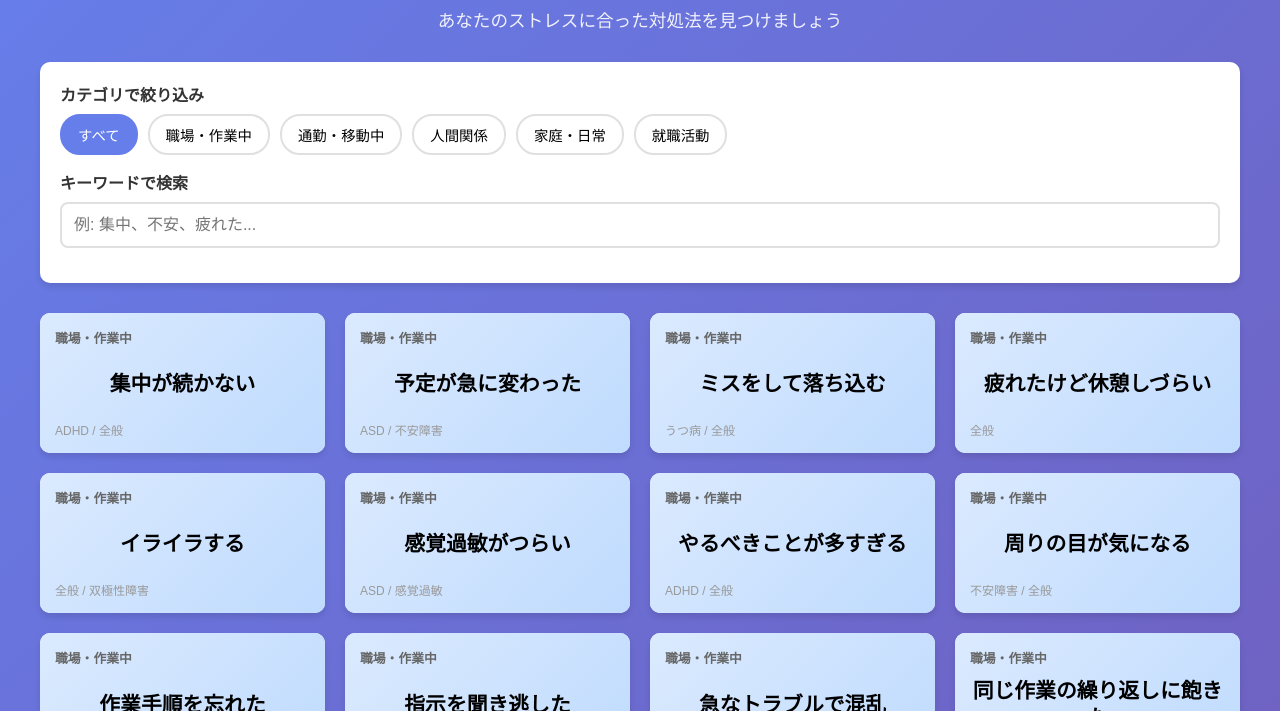
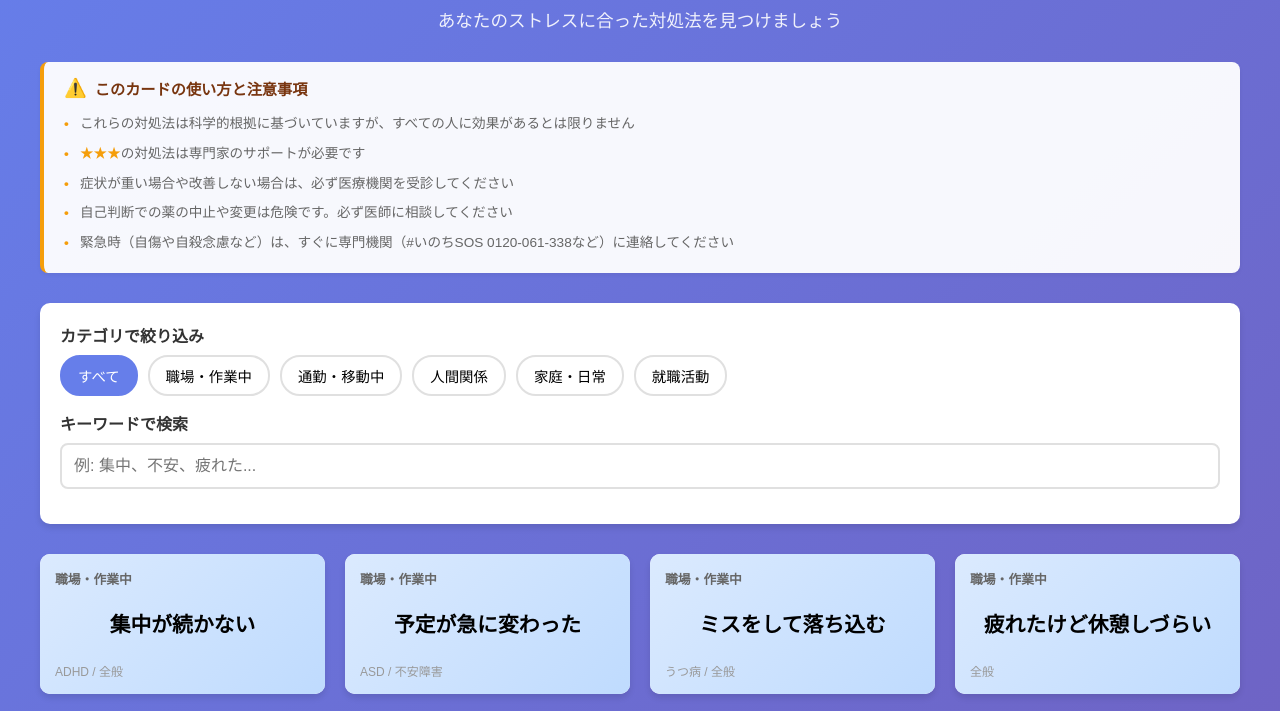
Before and after one commit to Ryuto606/stress-care-cards, a plain HTML site: page docs/index.html in a window 1280 px wide. Shown: the part 81-792 px from the top of the page. Drawn offline with Linux system fonts and the light colour scheme.

Commit message:
Update index.html

```diff
--- a/docs/index.html
+++ b/docs/index.html
@@ -37,6 +37,56 @@
     .subtitle {
       font-size: 1.1em;
       opacity: 0.9;
+    }
+
+    /* 注意事項 */
+    .notice {
+      background: rgba(255, 255, 255, 0.95);
+      border-left: 4px solid #f59e0b;
+      padding: 15px 20px;
+      margin-bottom: 30px;
+      border-radius: 8px;
+      box-shadow: 0 2px 4px rgba(0,0,0,0.05);
+    }
+
+    .notice-header {
+      display: flex;
+      align-items: center;
+      gap: 8px;
+      font-weight: bold;
+      font-size: 0.95em;
+      color: #78350f;
+      margin-bottom: 10px;
+    }
+
+    .notice-icon {
+      font-size: 1.2em;
+    }
+
+    .notice-content {
+      font-size: 0.85em;
+      line-height: 1.6;
+      color: #666;
+    }
+
+    .notice-content ul {
+      list-style: none;
+      padding: 0;
+      margin: 8px 0 0 0;
+    }
+
+    .notice-content li {
+      padding: 4px 0;
+      padding-left: 16px;
+      position: relative;
+    }
+
+    .notice-content li:before {
+      content: '•';
+      position: absolute;
+      left: 0;
+      color: #f59e0b;
+      font-weight: bold;
     }
 
     /* フィルター */
@@ -363,6 +413,19 @@
         font-size: 1.8em;
       }
 
+      .notice {
+        padding: 12px 15px;
+        font-size: 0.9em;
+      }
+
+      .notice-header {
+        font-size: 0.9em;
+      }
+
+      .notice-content {
+        font-size: 0.8em;
+      }
+
       .cards-grid {
         grid-template-columns: 1fr;
       }
@@ -383,6 +446,22 @@
       <h1>🌿 ストレスケアカード</h1>
       <p class="subtitle">あなたのストレスに合った対処法を見つけましょう</p>
     </header>
+
+    <div class="notice">
+      <div class="notice-header">
+        <span class="notice-icon">⚠️</span>
+        <span>このカードの使い方と注意事項</span>
+      </div>
+      <div class="notice-content">
+        <ul>
+          <li>これらの対処法は科学的根拠に基づいていますが、すべての人に効果があるとは限りません</li>
+          <li><span class="star">★★★</span>の対処法は専門家のサポートが必要です</li>
+          <li>症状が重い場合や改善しない場合は、必ず医療機関を受診してください</li>
+          <li>自己判断での薬の中止や変更は危険です。必ず医師に相談してください</li>
+          <li>緊急時（自傷や自殺念慮など）は、すぐに専門機関（#いのちSOS 0120-061-338など）に連絡してください</li>
+        </ul>
+      </div>
+    </div>
 
     <div class="filters">
       <div class="filter-group">
```
